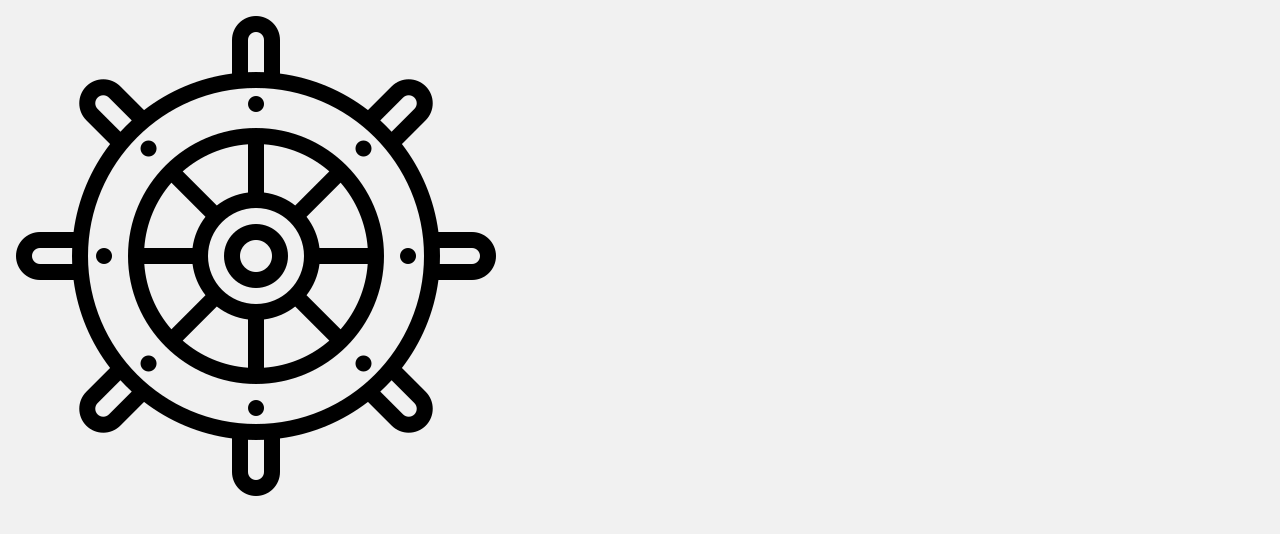
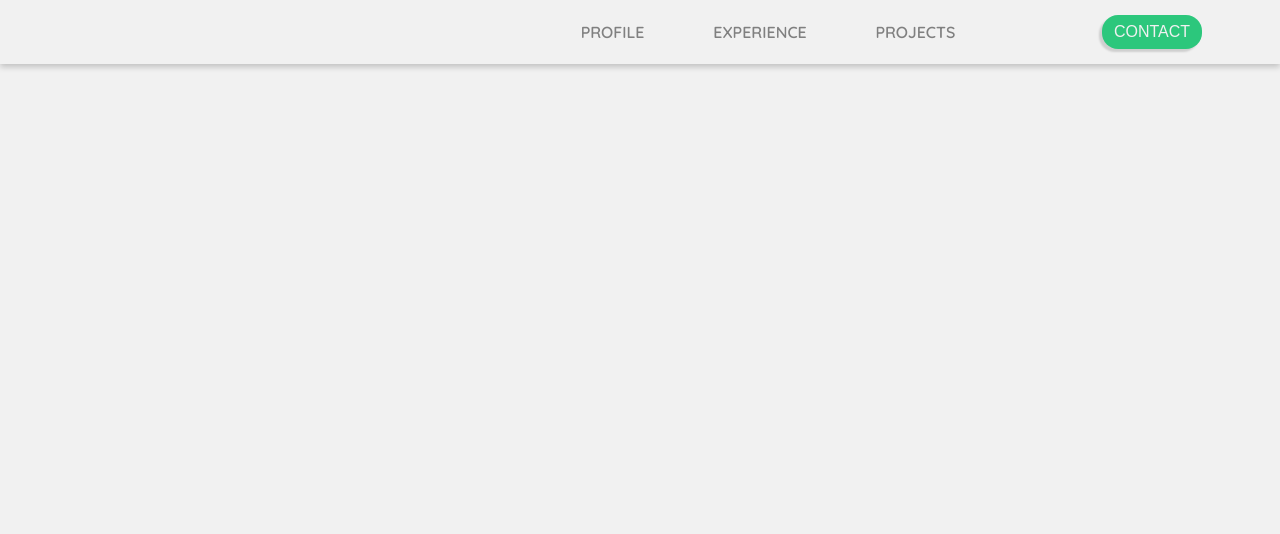
Before and after one commit to PranavModi999/Portfolio, a React (Create React App) app: page / in a window 1280 px wide. Shown: the top 534 px of the page. Built offline with nearby package versions, Linux system fonts and the light colour scheme; a web font is replaced by a local one.

Commit message:
disigned desktop nav

```diff
--- /dev/null
+++ b/src/UI/Button/Button.jsx
@@ -0,0 +1,8 @@
+import React from "react";
+
+import styles from "./Button.module.css";
+
+const Button = (props) => {
+  return <button className={styles.contact_button}>{props.children}</button>;
+};
+export default Button;
--- /dev/null
+++ b/src/UI/Button/Button.module.css
@@ -0,0 +1,17 @@
+.contact_button {
+  color: #f1f1f1;
+  padding: 0.48rem 0.72rem;
+  background-color: #2cc77c;
+  border-radius: 1rem;
+  font-weight: 500;
+  font-size: 1rem;
+  border: none;
+  box-shadow: -3px 3px 2px rgba(0, 0, 0, 0.14);
+  transition: 80ms ease-in;
+}
+
+.contact_button:hover {
+  transform: translateX(-3px) translateY(3px);
+  opacity: 0.9;
+  box-shadow: none;
+}
--- a/src/components/nav/Nav.jsx
+++ b/src/components/nav/Nav.jsx
@@ -1,13 +1,19 @@
 import React from "react";
-import NauticalWheel from "./ship-wheel.png";
+import Button from "../../UI/Button/Button";
 
 import styles from "./Nav.module.css";
 
 const Nav = () => {
   return (
     <nav>
-      <div>
-        <img src={NauticalWheel} alt="Nav Nautical wheel" />
+      <div></div>
+      <ul className={styles.items_container}>
+        <li className={styles.items}>PROFILE</li>
+        <li className={styles.items}>EXPERIENCE</li>
+        <li className={styles.items}>PROJECTS</li>
+      </ul>
+      <div className={styles.contact_container}>
+        <Button>CONTACT</Button>
       </div>
     </nav>
   );
--- a/src/components/nav/Nav.module.css
+++ b/src/components/nav/Nav.module.css
@@ -1,2 +1,43 @@
 nav {
+  display: grid;
+  grid-template-columns: 4fr 4fr 2fr;
+  position: fixed;
+  height: 4rem;
+  width: 100%;
+  box-shadow: 0px 3px 6px rgba(0, 0, 0, 0.2);
 }
+.items_container,
+.contact_container {
+  display: flex;
+  justify-content: space-evenly;
+  align-items: center;
+}
+.items {
+  position: relative;
+}
+.items::after {
+  position: absolute;
+  bottom: -2px;
+  margin: auto;
+  left: 0;
+  right: 0;
+  content: "";
+  width: 0%;
+  height: 2px;
+  background: black;
+  transition: width 200ms ease-in-out;
+  border-radius: 1rem;
+}
+.items:hover::after {
+  width: 100%;
+}
+.items_container {
+  font-weight: 700;
+  list-style: none;
+}
+
+@media screen and (max-width: 678px) {
+  nav {
+    grid-template-columns: 1fr 4fr 2fr;
+  }
+}
--- a/src/index.css
+++ b/src/index.css
@@ -4,13 +4,17 @@
   padding: 0;
 }
 body {
+  color: gray;
   background: #f1f1f1;
-  margin: 0;
   font-family: "Quicksand", Cambria, Cochin, Georgia, Times, "Times New Roman";
   -webkit-font-smoothing: antialiased;
   -moz-osx-font-smoothing: grayscale;
 }
 
+body {
+  /* background: lightgreen; */
+  height: 2000px;
+}
 code {
   font-family: source-code-pro, Menlo, Monaco, Consolas, "Courier New",
     monospace;
```
